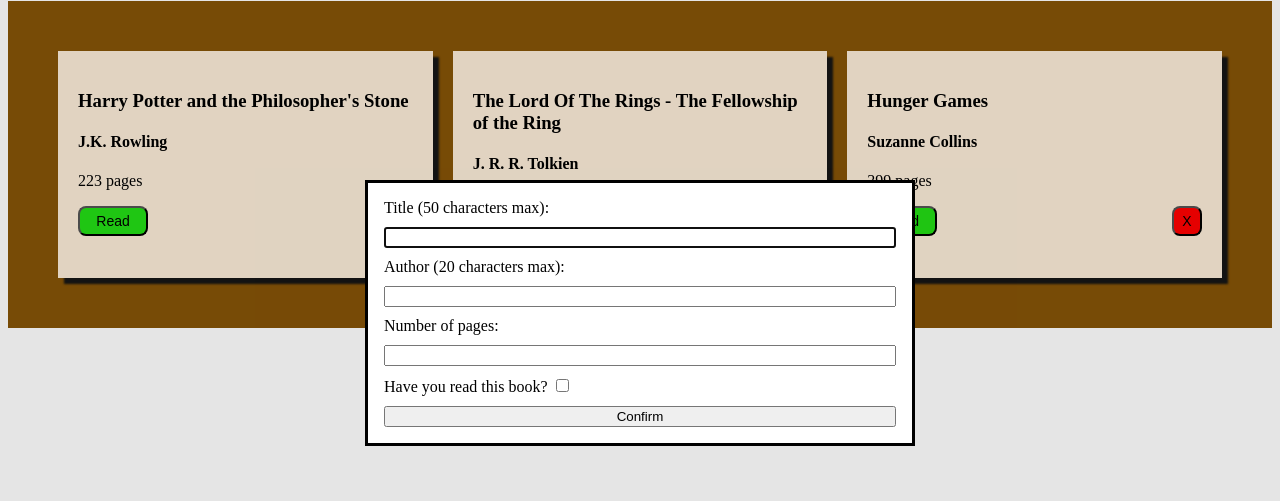
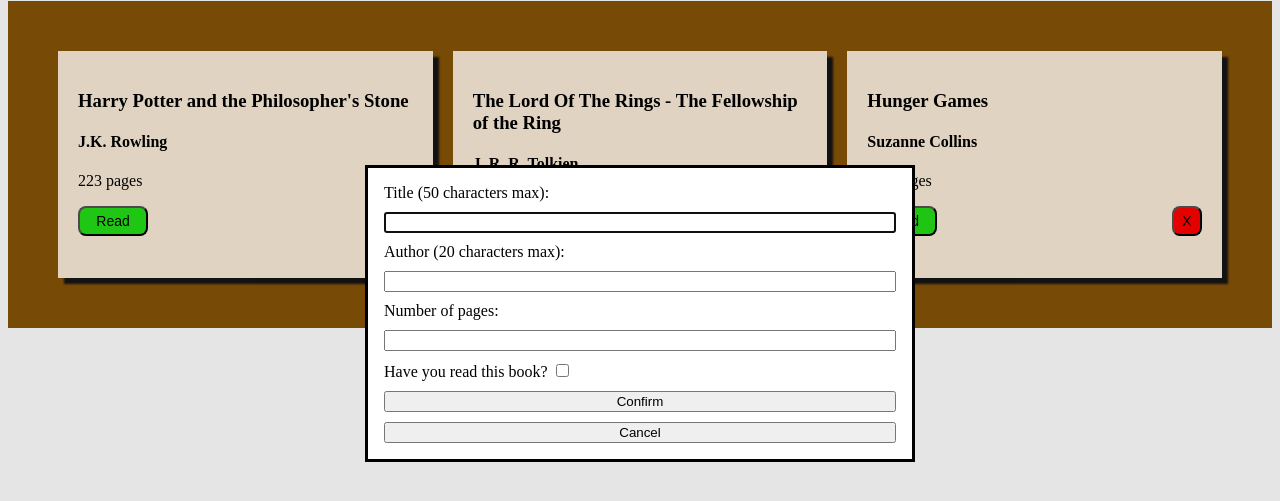
Before and after one commit to Myrz007/Library, a plain HTML site: page index.html in a window 1280 px wide. Both pictures are taken after a click on the button "Add a book". Shown: the part 87-588 px from the top of the page. Drawn offline with Linux system fonts and the light colour scheme.

Commit message:
Add button input to the form

```diff
--- a/index.html
+++ b/index.html
@@ -33,6 +33,7 @@
             </label>
 
             <input type="submit" value="Confirm" />
+            <input type="button" value="Cancel">
         </form>
     </dialog>
 
```
